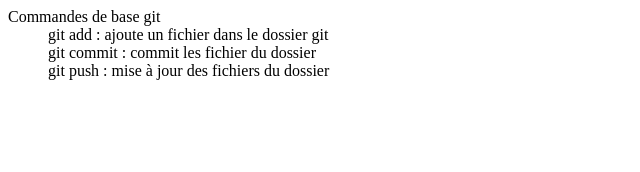
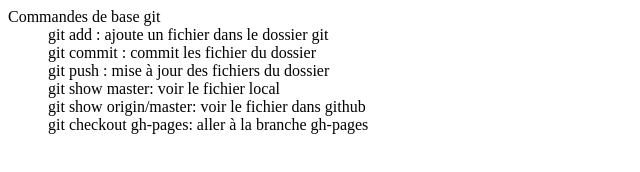
Before and after one commit to yobero/TD4, a plain HTML site: page commandes.html in a window 1280 px wide. Shown: the whole page, without its empty margins (0-640 px from the left). Drawn offline with Linux system fonts and the light colour scheme.

Commit message:
Merci Pierre pour ton travail passionnant

```diff
--- a/commandes.html
+++ b/commandes.html
@@ -9,6 +9,9 @@
   <dd>git add : ajoute un fichier dans le dossier git</dd>
   <dd>git commit : commit les fichier du dossier</dd>
   <dd>git push : mise à jour des fichiers du dossier</dd>
+  <dd>git show master: voir le fichier local</dd>
+  <dd>git show origin/master: voir le fichier dans github</dd>
+  <dd>git checkout gh-pages: aller à la branche gh-pages</dd>
 
 
 </dl>
```
